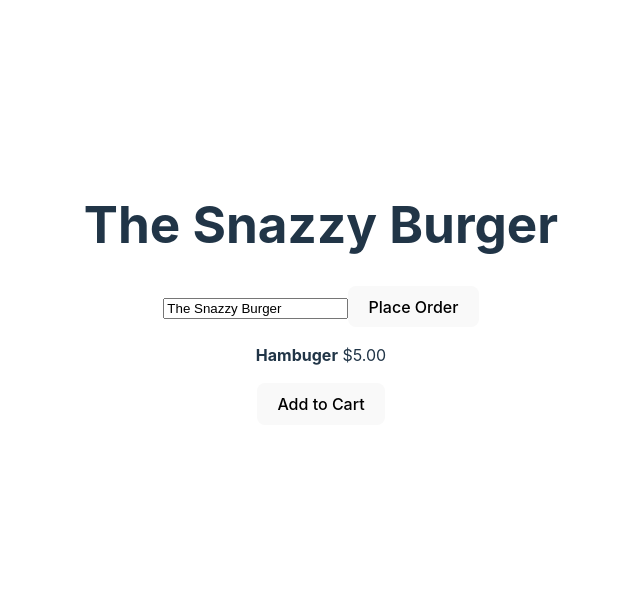
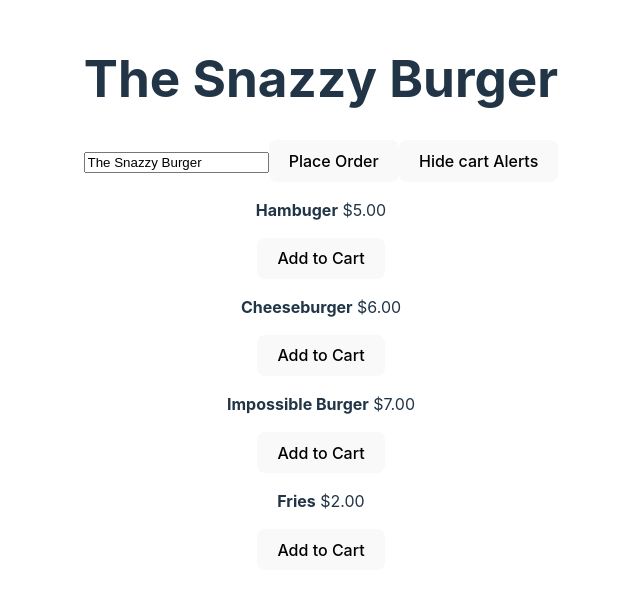
Before and after one commit to VirginieBouvarel/vue3-composition-api, a Vue app: page / in a window 1280 px wide. Shown: the part 107-702 px from the top of the page, without its empty margins (319-959 px from the left). Built offline with nearby package versions, Linux system fonts and the light colour scheme.

Commit message:
ajout watch

```diff
--- a/src/App.vue
+++ b/src/App.vue
@@ -2,40 +2,36 @@
   <h1>{{  name }}</h1>
   <input type="text" v-model="name">
   <button @click="placeOrder">Place Order</button>
-  <YummyMeal :name="meal.name" :price="meal.price" @addToCart="addItemToCart"/>
+  <button @click="removeWatcher">Hide cart Alerts</button>
+  <YummyMeal v-for="meal in meals" :name="meal.name" :price="meal.price" @addToCart="addItemToCart"/>
 
 </template>
 
 <script>
 import YummyMeal from './components/YummyMeal.vue';
-import { ref, reactive } from 'vue';
+import { ref, reactive, watch } from 'vue';
 
 export default {
   components: { YummyMeal},
   setup() {
     const name = ref('The Snazzy Burger');
-
-    const meal = reactive({name: "Hambuger", price: 5});
+    const cart = reactive([]);
+    const meal = reactive({ name: "Hambuger", price: 5 });
+    const meals = reactive([
+      { name: "Hambuger", price: 5 },
+      { name: "Cheeseburger", price: 6 },
+      { name: "Impossible Burger", price: 7 },
+      { name: "Fries", price: 2 },
+    ]);
 
     const placeOrder = () => alert("You're order has been placed!");
-    const addItemToCart = (item) => alert(`One ${item} added to the cart!`);
+    const addItemToCart = (item) => cart.push(item);
 
-    return { name, meal, placeOrder, addItemToCart };
+    const removeWatcher = watch(() => [...cart], (newValue, oldValue) =>
+      alert(newValue.join("\\n"))
+    );
+
+    return { name, meal, meals, placeOrder, addItemToCart, removeWatcher };
   },
 }
 </script>
-
-<style scoped>
-.logo {
-  height: 6em;
-  padding: 1.5em;
-  will-change: filter;
-  transition: filter 300ms;
-}
-.logo:hover {
-  filter: drop-shadow(0 0 2em #646cffaa);
-}
-.logo.vue:hover {
-  filter: drop-shadow(0 0 2em #42b883aa);
-}
-</style>
```
